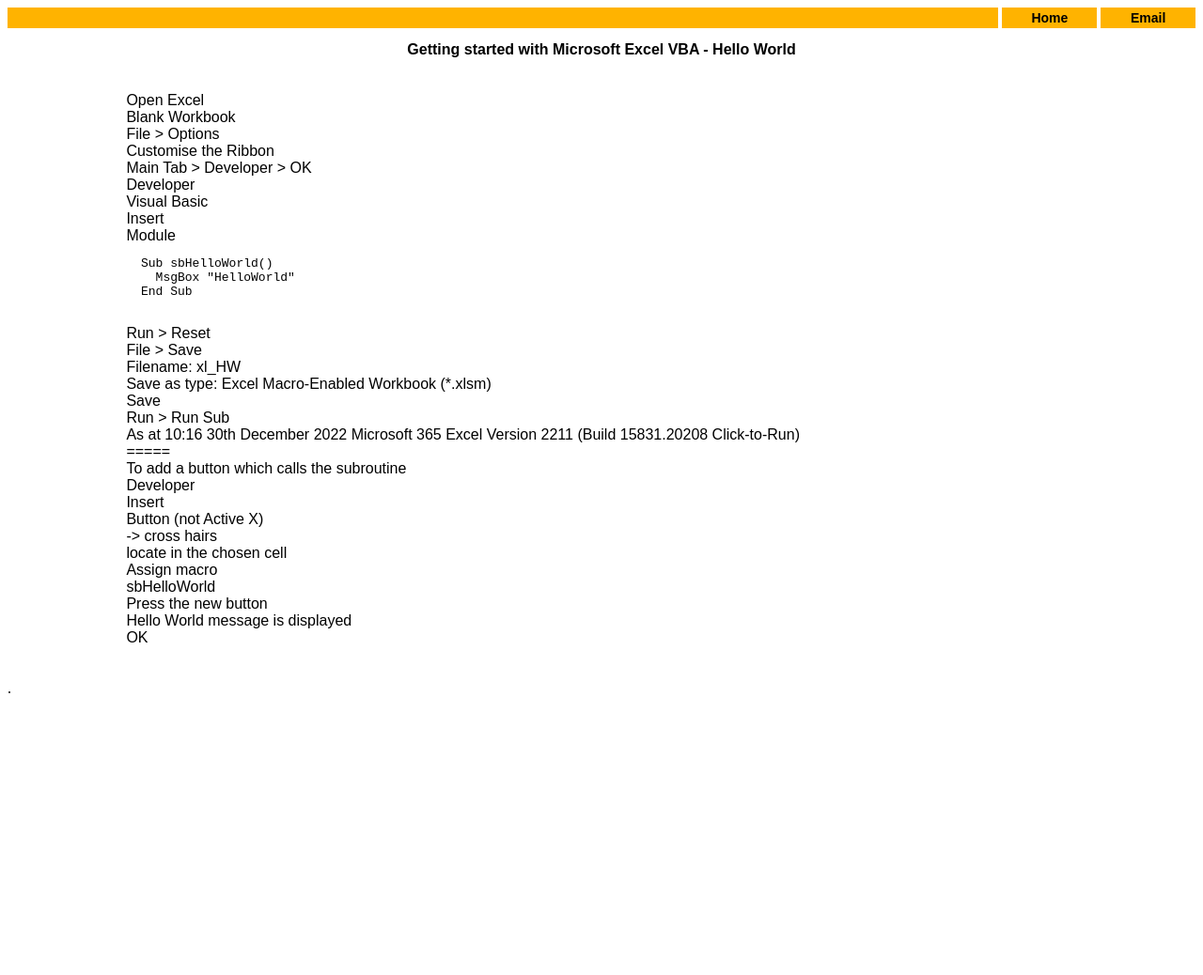
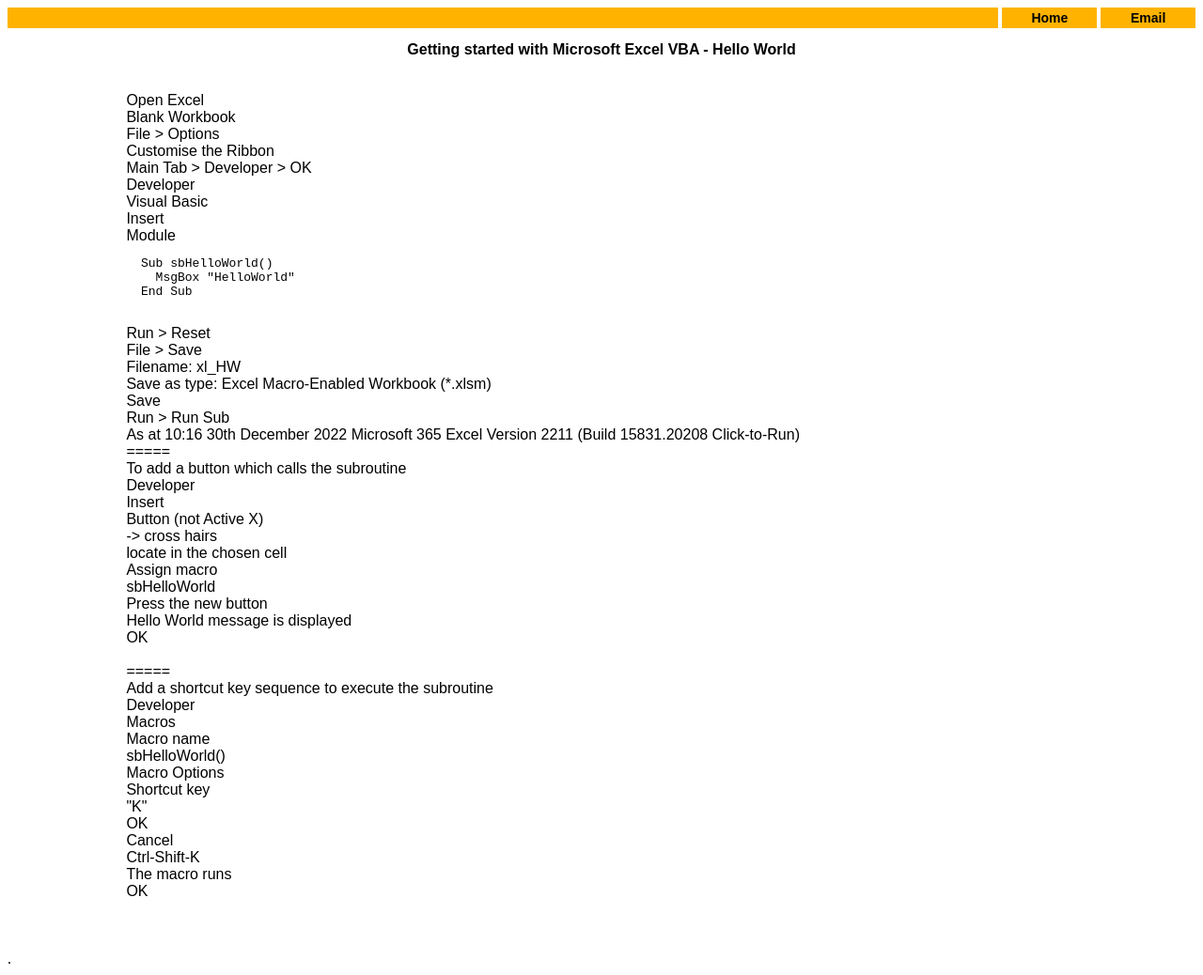
Before and after one commit to DaveTallett26/davetallett26.github.io, a Jekyll site: the page SOExcelHW.html, which Jekyll copies as it is, in a window 1280 px wide. Shown: the whole page at 94% size. Built offline with Jekyll 4.4.1, drawn with Linux system fonts in a browser that asks for light colours; before the commit the page ends 900 px from its top, so only the background shows below that.

Commit message:
add shortcut key

```diff
--- a/SOExcelHW.html
+++ b/SOExcelHW.html
@@ -78,6 +78,36 @@
   <br/>
   OK
   <br/>
+  <br/>
+  =====
+  <br/>
+  Add a shortcut key sequence to execute the subroutine
+  <br/>
+  Developer
+  <br/>
+  Macros
+  <br/>
+  Macro name
+  <br/>
+  sbHelloWorld()
+  <br/>
+  Macro Options
+  <br/>
+  Shortcut key
+  <br/>
+  "K"
+  <br/>
+  OK
+  <br/>
+  Cancel
+  <br/>
+  Ctrl-Shift-K
+  <br/>
+  The macro runs
+  <br/>
+  OK
+  <br/>
+  <br/>
   </div>
   <br/>
   <br/>
```
